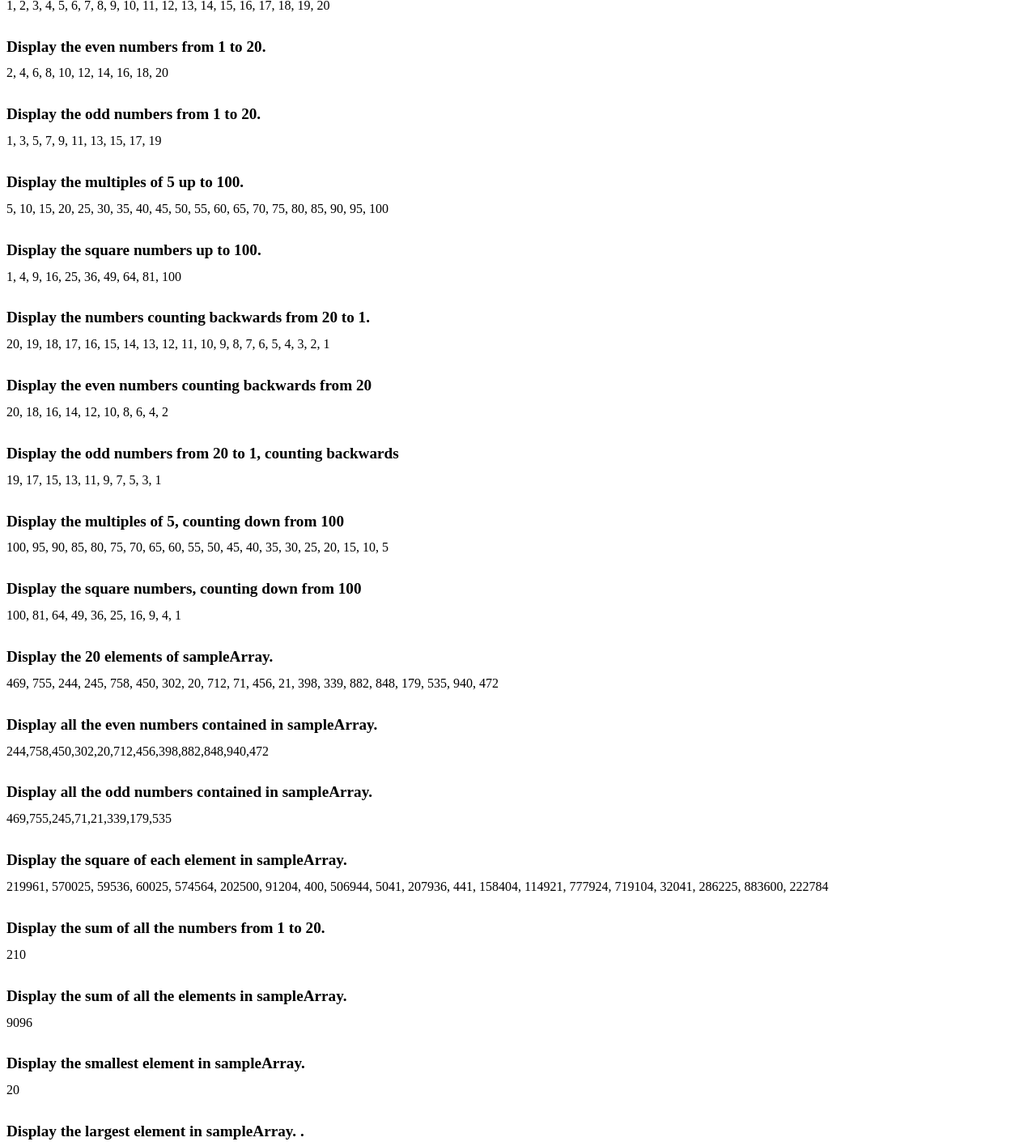
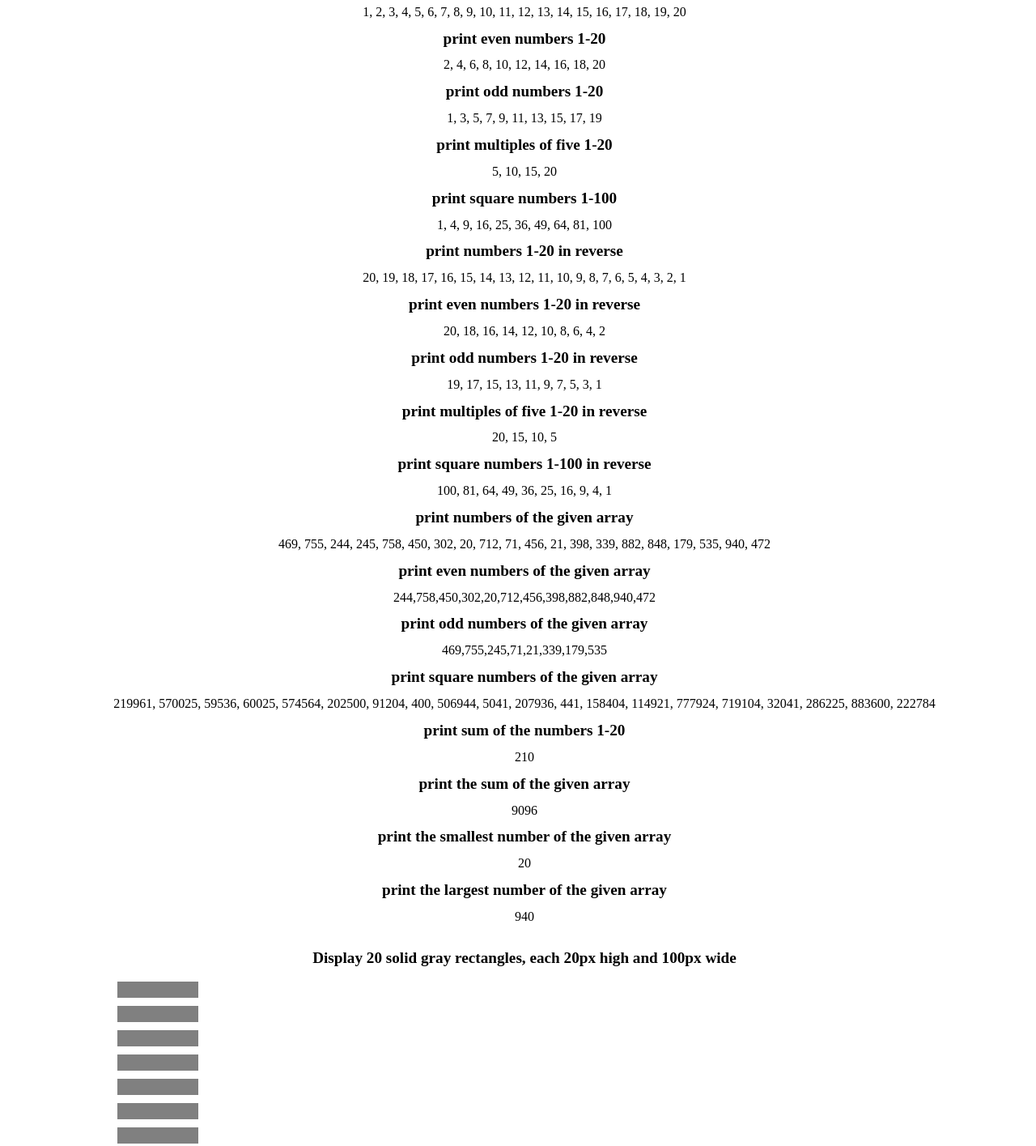
Before and after one commit to jakerjohnson94/katas-3, a plain HTML site: page index.html in a window 1280 px wide. Shown: the part 50-1465 px from the top of the page at 81% size. Drawn offline with Linux system fonts and the light colour scheme.

Commit message:
arrays are efficient

```diff
--- a/index.html
+++ b/index.html
@@ -16,176 +16,40 @@
         h1 {
             font-size: 1.2em;
         }
+        body{
+            width: 100%;
 
-        body {}
-    </style>
+            display: grid;
+            justify-content: center;
+            align-items: center;
+            text-align: center;
 
-<script src="script.js"></script>
+        }
+     </style>
+
+    <script src="script.js"></script>
 </head>
 
 <body>
-    <div class="wrap">
-        <h1>Display the numbers from 1 to 20. </h1>
-        <script>
+        <div class="wrap">
+                <script>runKatas();</script>
+                </div>
 
-    const sampleArray = [469, 755, 244, 245, 758, 450, 302, 20, 712, 71, 456, 21, 398, 339, 882, 848, 179, 535, 940, 472];
-
-      printNums(20);
-
-
-        </script>
-    </div>
-    <div class="wrap">
-        <br>
-        <h1>Display the even numbers from 1 to 20. </h1>
-        <script>
-            printEvenNums(20);
-        </script>
-    </div>
-    <div class="wrap">
-        <br>
-        <h1> Display the odd numbers from 1 to 20.</h1>
-        <script>
-            printOddNums(20);
-        </script>
-    </div>
-    <div class="wrap">
-        <br>
-        <h1>Display the multiples of 5 up to 100. </h1>
-        <script>
-        printMultsOfFive(100);
-        </script>
-    </div>
-    <div class="wrap">
-        <br>
-        <h1>Display the square numbers up to 100.</h1>
-        <script>
-            printSqr(100);
-        </script>
-    </div>
-    <div class="wrap">
-        <br>
-        <h1> Display the numbers counting backwards from 20 to 1. </h1>
-        <script>
-            printNumsReverse(20);
-        </script>
-    </div>
-    <div class="wrap">
-        <br>
-        <h1> Display the even numbers counting backwards from 20 </h1>
-        <script>
-           printEvenNumsReverse(20);
-        </script>
-    </div>
-    <div class="wrap">
-        <br>
-        <h1> Display the odd numbers from 20 to 1, counting backwards </h1>
-        <script>
-
-
-            printOddNumsReverse(20);
-        </script>
-    </div>
-    <div class="wrap">
-        <br>
-        <h1> Display the multiples of 5, counting down from 100 </h1>
-        <script>
-
-          printMultsOfFiveReverse(100);
-
-
-        </script>
-    </div>
-    <div class="wrap">
-        <br>
-        <h1> Display the square numbers, counting down from 100 </h1>
-        <script>
-        printSqrReverse(100)
-
-        </script>
-    </div>
-    <div class="wrap">
-        <br>
-        <h1> Display the 20 elements of sampleArray. </h1>
-        <script>
-            printArray(sampleArray);
-
-        </script>
-    </div>
-    <div class="wrap">
-        <br>
-        <h1> Display all the even numbers contained in sampleArray. </h1>
-        <script>
-
-            printArrayEven(sampleArray);
-        </script>
-    </div>
-    <div class="wrap">
-        <br>
-        <h1> Display all the odd numbers contained in sampleArray. </h1>
-        <script>
-         printArrayOdd(sampleArray);
-
-        </script>
-        </script>
-    </div>
-    <div class="wrap">
-        <br>
-        <h1> Display the square of each element in sampleArray. </h1>
-        <script>
-
-             printArraySqr(sampleArray)
-
-
-
-        </script>
-    </div>
-    <div class="wrap">
-        <br>
-        <h1> Display the sum of all the numbers from 1 to 20. </h1>
-        <script>
-            printSum(20);
-        </script>
-    </div>
-    <div class="wrap">
-        <br>
-        <h1> Display the sum of all the elements in sampleArray. </h1>
-        <script>
-          printSumArray(sampleArray)
-        </script>
-    </div>
-    <div class="wrap">
-        <br>
-        <h1>Display the smallest element in sampleArray. </h1>
-        <script>
-
-             arraySmallest(sampleArray);
-
-        </script>
-    </div>
-    <div class="wrap">
-        <br>
-        <h1> Display the largest element in sampleArray. .</h1>
-        <script>
-
-                arrayLargest(sampleArray);
-
-
-        </script>
-    </div>
     <div class="wrap">
         <br>
         <h1> Display 20 solid gray rectangles, each 20px high and 100px wide </h1>
         <script>
+            const sampleArray = [469, 755, 244, 245, 758, 450, 302, 20, 712, 71, 456, 21, 398, 339, 882, 848, 179, 535, 940, 472];
             for (let i = 1; i <= 20; i++) {
                 const div = document.createElement('div');
                 div.setAttribute('style', 'width:100px');
                 div.classList = 'gray-19';
                 document.body.appendChild(div);
             }
-
         </script>
     </div>
+
+
     <div class="wrap">
         <br>
         <h1> Display 20 solid gray rectangles, each 20px high, with widths ranging evenly from 105px to 200px </h1>
@@ -196,9 +60,10 @@
                 div.setAttribute('style', 'width:' + (100 + i) + 'px;');
                 document.body.appendChild(div);
             }
-
         </script>
     </div>
+
+
     <div class="wrap">
         <br>
         <h1> Display 20 solid gray rectangles, each 20px high, with widths in pixels given by the 20 elements of sampleArray.</h1>
@@ -209,9 +74,10 @@
                 div.setAttribute('style', 'width:' + sampleArray[i] + 'px;');
                 document.body.appendChild(div);
             }
-
         </script>
     </div>
+
+
     <div class="wrap">
         <br>
         <h1> As in #21, but alternate colors so that every other rectangle is red.</h1>
@@ -222,9 +88,10 @@
                 (i % 2 === 0) ? div.setAttribute('style', 'width:' + sampleArray[i] + 'px;' + 'background: red;') : div.setAttribute('style', 'width:' + sampleArray[i] + 'px;');
                 document.body.appendChild(div);
             }
-
         </script>
     </div>
+
+
     <div class="wrap">
         <br>
         <h1> As in #21, but color the rectangles with even widths red. </h1>
@@ -236,7 +103,6 @@
                 document.body.appendChild(div);
             }
         </script>
-
     </div>
 
 </body>
--- a/script.js
+++ b/script.js
@@ -1,63 +1,84 @@
+const n1 = 20;
+const n2=100;
+const sampleArr = [469, 755, 244, 245, 758, 450, 302, 20, 712, 71, 456, 21, 398, 339, 882, 848, 179, 535, 940, 472];
+
+
 function makeDiv(content){
     const div = document.createElement('div');
     div.textContent = content;
-    document.body.appendChild(div);
+   document.body.appendChild(div);
+}
+function makeH1(content){
+    const h1 = document.createElement('h1');
+    h1.textContent = content;
+   document.body.appendChild(h1);
 }
 
 
 function printNums(n){
+    makeH1(`print numbers 1-${n1}`)
     const arr = Array(n).join().split(',').map(()=>' '+i++, i=1);
     makeDiv(arr);
 }
 
 function printEvenNums(n){
+    makeH1(`print even numbers 1-${n1}`)
     let arr = Array(n).join().split(',').map(()=>' '+i++, i=1).filter( a => a%2 ===0 );
-    makeDiv(arr)
+    makeDiv(arr);
 }
 
 function printOddNums(n){
+    makeH1(`print odd numbers 1-${n1}`)
     let arr = Array(n).join().split(',').map(()=>' '+i++, i=1).filter( a => a%2 !==0 );
-    makeDiv(arr)
+    makeDiv(arr);
 }
 
 function printMultsOfFive(n){
+    makeH1(`print multiples of five 1-${n1}`)
     let arr = Array(n).join().split(',').map(()=>' '+i++, i=1).filter( a => a%5 ===0 );
-    makeDiv(arr)
+    makeDiv(arr);
 }
 
 function printSqr(n){
+    makeH1(`print square numbers 1-${n2}`)
     const arr = Array(n/10).join().split(',').map(()=>' '+ i*i++, i=1);
     makeDiv(arr);
 }
 
 
 function printNumsReverse(n){
+    makeH1(`print numbers 1-${n1} in reverse`)
     const arr = Array(n).join().split(',').map(()=>' '+i--, i=n);
     makeDiv(arr);
 
 }
 
 function printEvenNumsReverse(n){
+    makeH1(`print even numbers 1-${n1} in reverse`)
     let arr = Array(n).join().split(',').map(()=>' '+i--, i=n).filter( a => a%2 ===0 );
-    makeDiv(arr)
+    makeDiv(arr);
 }
 
 function printOddNumsReverse(n){
+    makeH1(`print odd numbers 1-${n1} in reverse`)
     let arr = Array(n).join().split(',').map(()=>' '+i--, i=n).filter( a => a%2 !==0 );
-    makeDiv(arr)
+    makeDiv(arr);
 }
 
 function printMultsOfFiveReverse(n){
+    makeH1(`print multiples of five 1-${n1} in reverse`)
     let arr = Array(n).join().split(',').map(()=>' '+i--, i=n).filter( a => a%5 ===0 );
-    makeDiv(arr)
+    makeDiv(arr);
 }
 
 function printSqrReverse(n){
+    makeH1(`print square numbers 1-${n2} in reverse`);
     const arr = Array(n/10).join().split(',').map(()=>' '+ i*i--, i=(n/10));
     makeDiv(arr);
 }
 
 function printSum(n){
+    makeH1(`print sum of the numbers 1-${n1} `);
     const arr = Array(n).join().split(',').map(()=> i++, i=1);
     const sum =  arr.reduce((accumulator, currentValue) => accumulator + currentValue);
     makeDiv(sum);
@@ -65,31 +86,63 @@ function printSum(n){
 }
 
 function printArray(arr){
-   const result= arr.map(()=> ' '+ arr[i++])
+    makeH1(`print numbers of the given array`);
+   const result= arr.map(()=> ' '+ arr[i++]);
     makeDiv(result);
 }
 
 function printArrayEven(arr){
+    makeH1(`print even numbers of the given array`);
     const result = arr.filter(a => a%2 ===0);
      makeDiv(result);
  }
  function printArrayOdd(arr){
+    makeH1(`print odd numbers of the given array`);
     const result = arr.filter(a => a%2!==0);
      makeDiv(result);
  }
 function printArraySqr(arr){
+    makeH1(`print square numbers of the given array`);
     const result = arr.map((n)=>' '+ Math.pow(arr[i++],2), i=0)
     makeDiv(result);
 }
 function printSumArray(arr){
-    const cont = sampleArray.reduce((a, b) => a + b);
+    makeH1(`print the sum of the given array`);
+    const cont = arr.reduce((a, b) => a + b);
+
     makeDiv(cont);
 }
-function arraySmallest(arr){
+function printArraySmallest(arr){
+    makeH1(`print the smallest number of the given array`)
     const min = Math.min(...arr);
     makeDiv(min);
 }
-function arrayLargest(arr){
+function printArrayLargest(arr){
+    makeH1(`print the largest number of the given array`)
     const max = Math.max(...arr);
     makeDiv(max);
 }
+
+function runKatas(){
+
+    printNums(n1);
+    printEvenNums(n1);
+    printOddNums(n1);
+    printMultsOfFive(n1)
+    printSqr(n2)
+    printNumsReverse(n1);
+    printEvenNumsReverse(n1);
+    printOddNumsReverse(n1);
+    printMultsOfFiveReverse(n1);
+    printSqrReverse(n2);
+    printArray(sampleArr);
+    printArrayEven(sampleArr);
+    printArrayOdd(sampleArr);
+    printArraySqr(sampleArr);
+    printSum(n1);
+    printSumArray(sampleArr);
+    printArraySmallest(sampleArr);
+    printArrayLargest(sampleArr);
+
+
+}
```
